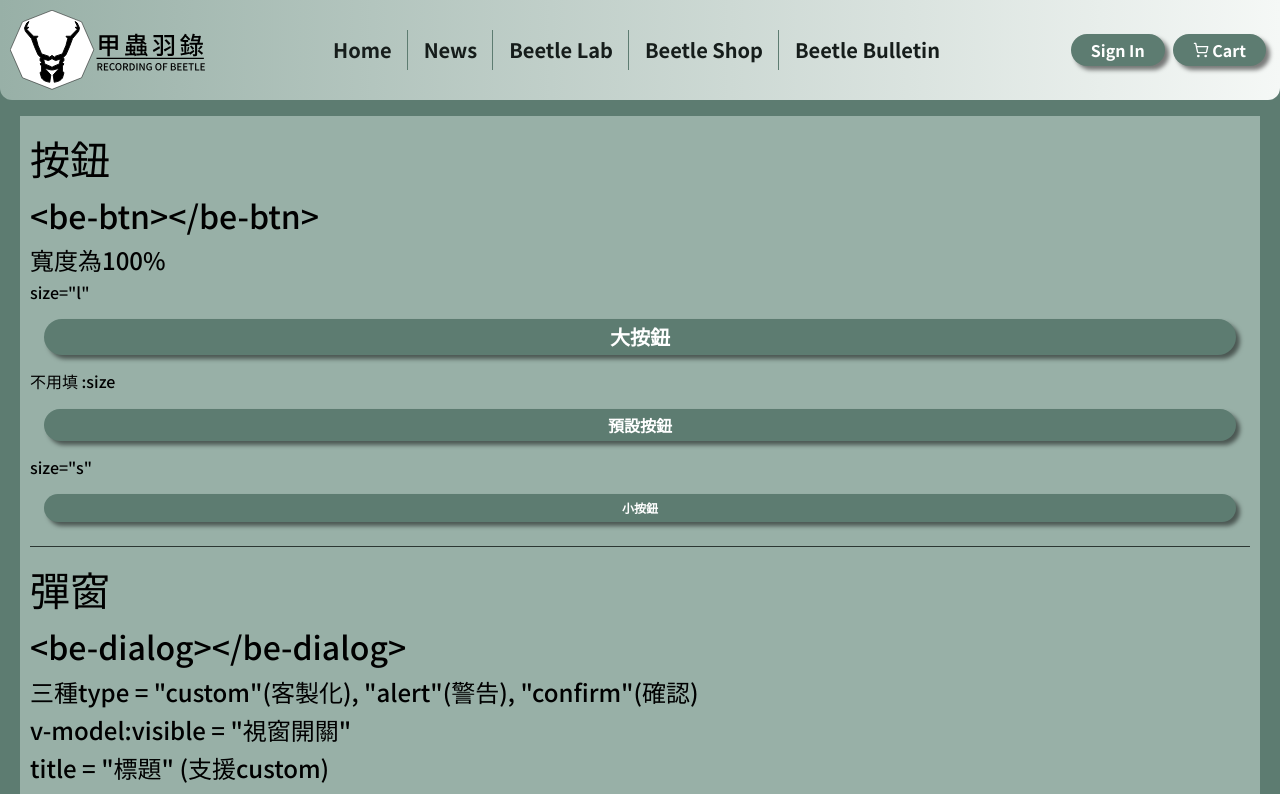
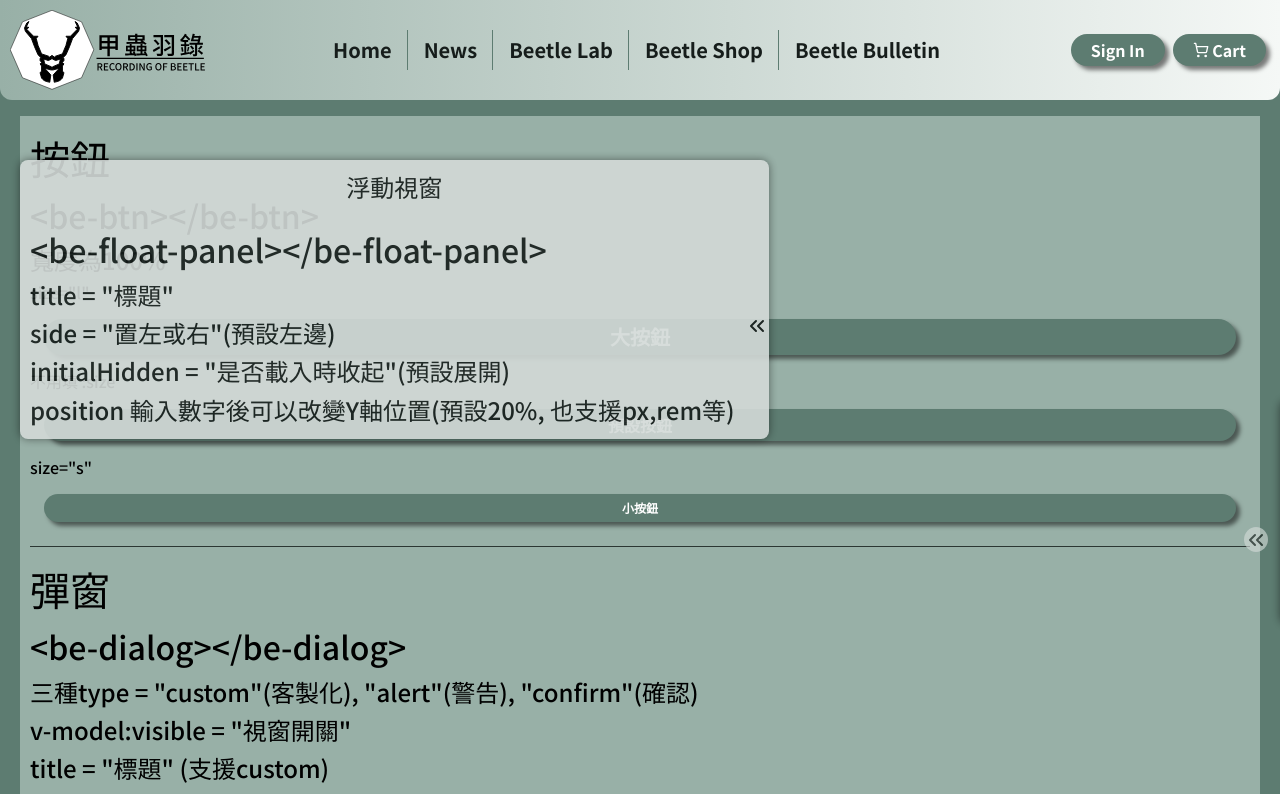
Before and after one commit to Mysterio1001/beetles, a Vue app: page /test in a window 1280 px wide. Shown: the top 794 px of the page. Built offline with nearby package versions, Linux system fonts and the light colour scheme; a web font is replaced by a local one.

Commit message:
add BeFloatPanel.vue

```diff
--- a/src/assets/scss/abstracts/_var.scss
+++ b/src/assets/scss/abstracts/_var.scss
@@ -27,8 +27,9 @@ $colors: (
 $z-index: (
   header: 1000,
   footer: 1000,
-  dialog: 1200,
-  option: 1100
+  dialog: 1300,
+  option: 1100,
+  float: 1200
 );
 
 // // input size
--- /dev/null
+++ b/src/components/layout/BeFloatPanel.vue
@@ -0,0 +1,220 @@
+<template>
+  <div
+    :style="floatPosition"
+    :class="[
+      'float',
+      { isLeft: side == 'left' },
+      { isRight: side == 'right' },
+      { isMovingLeft: isMovingLeft },
+      { isMovingRight: isMovingRight },
+    ]">
+    <div class="title">
+      <h4>
+        {{ title }}
+      </h4>
+    </div>
+    <div class="mainBox">
+      <div class="content">
+        <slot></slot>
+      </div>
+      <div
+        :class="['toggleIcon', { iconRotate: isMovingLeft || isMovingRight }]"
+        @click="toggleMove">
+        <ChevronsLeft
+          v-if="side == 'left'"
+          class="icon" />
+        <ChevronsRight
+          v-else
+          class="icon" />
+      </div>
+    </div>
+  </div>
+</template>
+
+<script setup>
+import { ref, defineProps, defineEmits, computed } from "vue";
+import { ChevronsRight, ChevronsLeft } from "lucide-vue-next";
+
+// defineProps / defineEmits
+const props = defineProps({
+  title: String,
+  topOffSet: {
+    type: String,
+    default: "20",
+  },
+  side: {
+    type: String,
+    default: "left",
+  },
+  initialHidden: {
+    type: Boolean,
+    default: false,
+  },
+});
+
+const emit = defineEmits([]);
+
+// Refs / Reactive State 定義
+
+// 移動開關
+const isMovingLeft = ref(props.side === "left" && props.initialHidden);
+const isMovingRight = ref(props.side === "right" && props.initialHidden);
+
+// Computed 計算屬性
+const floatPosition = computed(() => {
+  const pp = props.topOffSet;
+  const unit = "%";
+  const style = {};
+  // 如果數入的值為數字
+  if (!isNaN(Number(pp))) {
+    style.top = `${pp}${unit}`;
+    // 非數字的話(含單位的值)
+  } else {
+    style.top = pp;
+  }
+
+  return style;
+});
+
+// Methods / Functions
+const toggleMove = () => {
+  if (props.side == "left") {
+    isMovingLeft.value = !isMovingLeft.value;
+  } else if (props.side == "right") {
+    isMovingRight.value = !isMovingRight.value;
+  }
+};
+// Watchers
+
+// Lifecycle Hooks
+</script>
+
+<style lang="scss" scoped>
+@use "sass:map";
+
+.float {
+  position: fixed;
+  //   top: 20%; 讓父元件控制位置
+
+  max-width: 96vw; // 以防超出視窗
+  background-color: getColor(gray-01);
+  opacity: 0.9;
+  border-radius: radius(tags);
+  box-shadow: 0 0 8px getColor(shadow);
+  z-index: z(float);
+
+  color: getColor(text);
+
+  transition: transform 0.3s ease-in-out, translate 0.5s linear;
+
+  &:hover:not(.isMovingLeft, .isMovingRight) {
+    transform: scale(1.05);
+  }
+
+  &.isLeft {
+    left: 2rem;
+  }
+
+  &.isRight {
+    right: 2rem;
+
+    .toggleIcon {
+      order: -1;
+
+      &.iconRotate {
+        transform: translateX(150%) !important;
+      }
+    }
+  }
+  &.isMovingLeft {
+    translate: calc(-100% - 2rem) 0;
+  }
+
+  &.isMovingRight {
+    translate: calc(100% + 2rem) 0;
+  }
+
+  .title {
+    display: flex;
+    justify-content: center;
+    align-items: center;
+
+    padding: 0.8rem;
+  }
+  .mainBox {
+    display: flex;
+    align-items: center;
+    .content {
+      padding: 1rem;
+    }
+    .toggleIcon {
+      cursor: pointer;
+
+      transition: transform 0.3s ease;
+
+      &.iconRotate {
+        background-color: getColor(gray-01);
+        border-radius: radius(circle);
+        opacity: 0.7;
+
+        transform: translateX(-150%);
+        rotate: 180deg;
+      }
+
+      .icon:hover {
+        animation: shakeX 0.5s linear infinite;
+      }
+    }
+  }
+}
+
+@keyframes shakeX {
+  0%,
+  100% {
+    transform: translateX(0);
+  }
+  25% {
+    transform: translateX(-2px);
+  }
+  50% {
+    transform: translateX(0px);
+  }
+  75% {
+    transform: translateX(2px);
+  }
+}
+
+// @keyframes iconRotating {
+//   0% {
+//     transform: rotate(0) translateX(0);
+//   }
+//   25% {
+//     transform: rotate(0) translateX(-25%);
+//   }
+//   50% {
+//     transform: rotate(0) translateX(-50%);
+//   }
+//   75% {
+//     transform: rotate(0) translateX(-75%);
+//   }
+//   100% {
+//     transform: rotate(180deg) translateX(-150%);
+//   }
+// }
+
+// @keyframes shakeY {
+//   0%,
+//   100% {
+//     transform: translateY(0);
+//   }
+//   25% {
+//     transform: translateY(-2px);
+//   }
+//   50% {
+//     transform: translateY(0px);
+//   }
+//   75% {
+//     transform: translateY(2px);
+//   }
+// }
+</style>
--- a/src/views/test.vue
+++ b/src/views/test.vue
@@ -231,6 +231,37 @@
     type="confirm"
     @confirm="confirmAlert"
     message="你確定要這樣做嗎？"></be-dialog>
+  <!-- 浮動視窗 -->
+  <be-float-panel title="浮動視窗">
+    <div class="title">
+      <h3>&lt;be-float-panel&gt;&lt;/be-float-panel&gt;</h3>
+      <h4>title = "標題"</h4>
+      <h4>side = "置左或右"(預設左邊)</h4>
+      <h4>initialHidden = "是否載入時收起"(預設展開)</h4>
+      <h4>position 輸入數字後可以改變Y軸位置(預設20%, 也支援px,rem等)</h4>
+    </div>
+  </be-float-panel>
+  <be-float-panel
+    side="right"
+    title="米奇"
+    :initialHidden="true"
+    topOffSet="50">
+    <div
+      style="
+        width: 180px;
+        height: 150px;
+        display: flex;
+        align-items: center;
+        justify-content: center;
+      ">
+      <div class="title">
+        <h4>title="米奇"</h4>
+        <h4>side="right"</h4>
+        <h4>topOffSet="50"</h4>
+        <h4>:initialHidden="true"</h4>
+      </div>
+    </div>
+  </be-float-panel>
 </template>
 
 <script setup>
```
